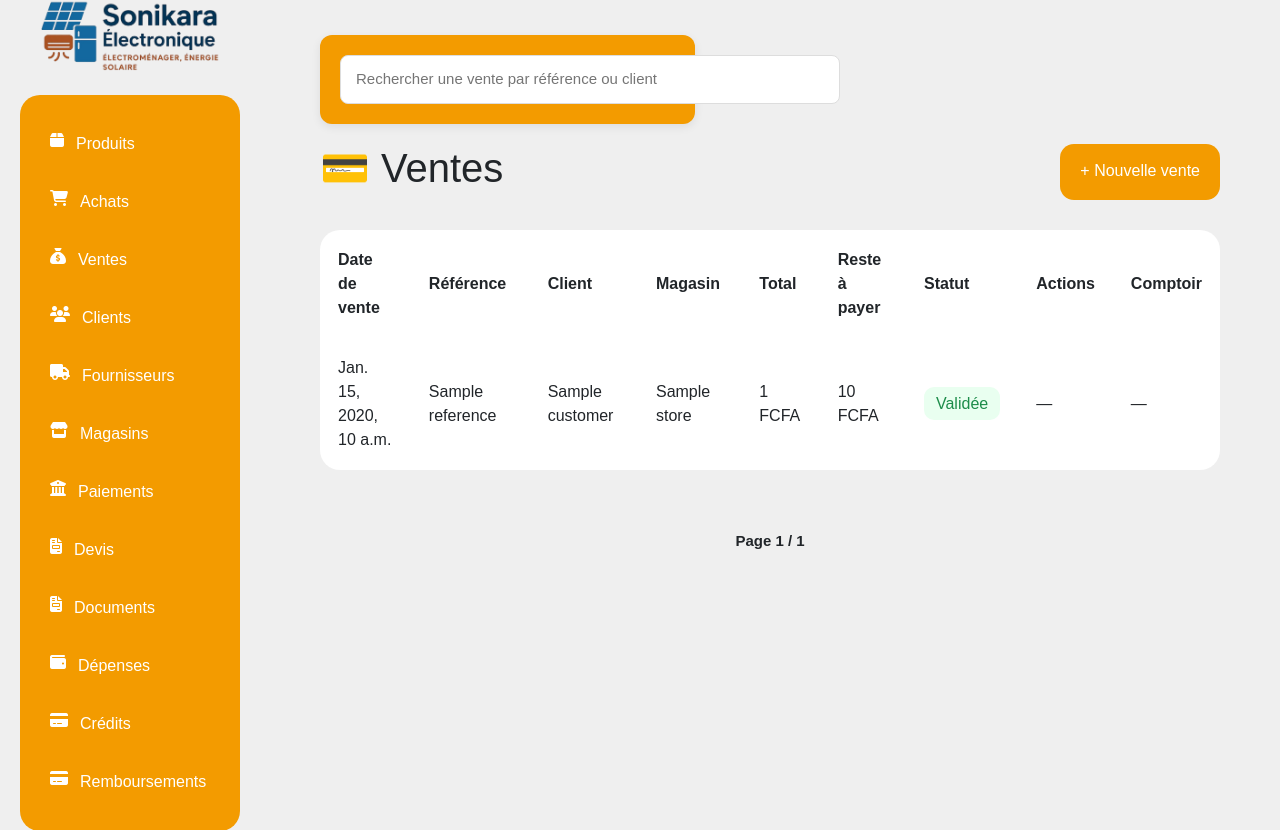
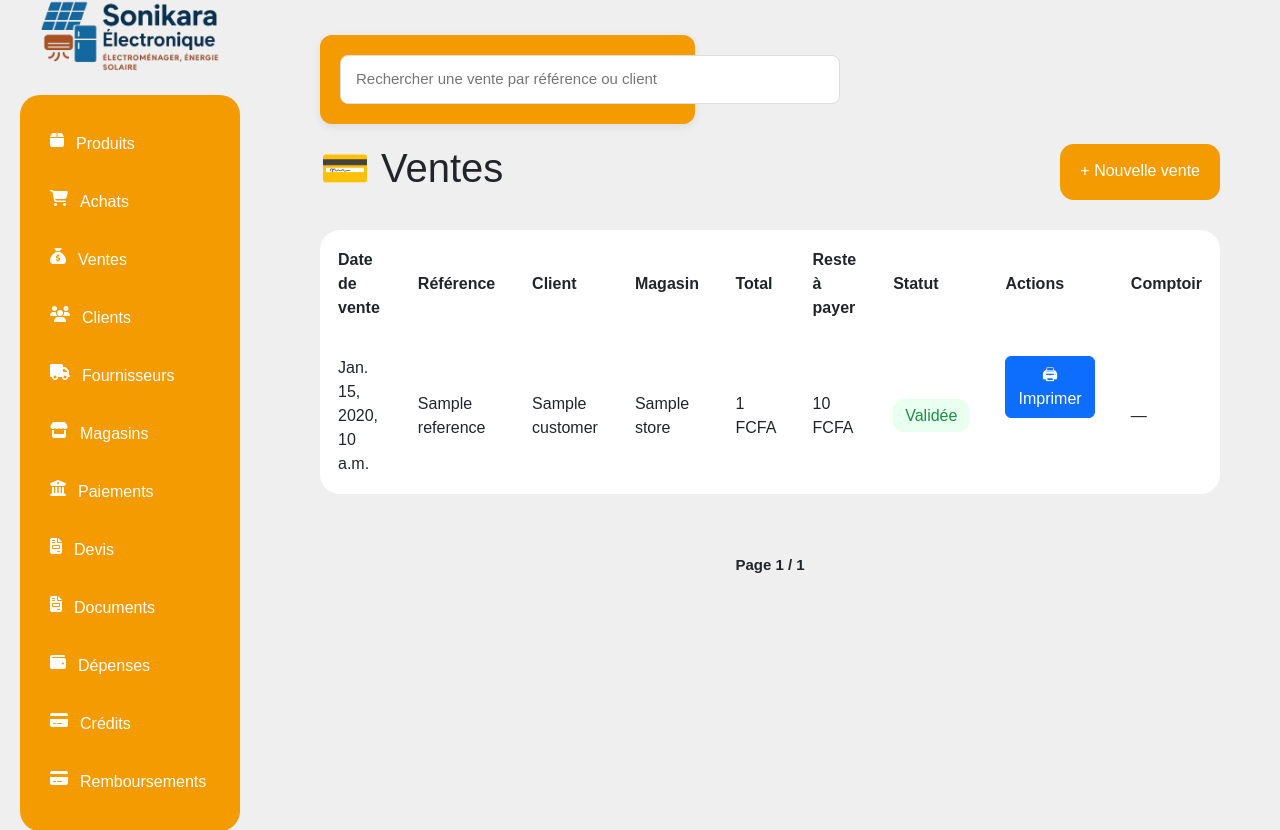
Before and after one commit to makan-dianka/sonikaraelectrostock, a Django app: template sales/templates/sales/list.html in a window 1280 px wide. Shown: the part 115-945 px from the top of the page. Run offline with Django 5.2, Linux system fonts and the light colour scheme; the template is opened without the code that fills it: most values are stand-ins (such as "Sample title", 1, 10 or a date in 2020); some libraries are stand-ins or nearby versions.

Commit message:
permette de imprimer la facture meme si cest annuler.  - mot annuler sera marquer sur la facture

```diff
--- a/documents/templates/documents/pdf/invoice.html
+++ b/documents/templates/documents/pdf/invoice.html
@@ -563,7 +563,6 @@
     </table>
 
 
-
     <!-- TOTAL -->
 
     <div class="total-area">
@@ -627,6 +626,11 @@
         </div>
     {% endif %}
 
+    {% if sale.status == 'cancelled' %}
+        <h1 style="color: red;">Vente Annulé</h1>
+    {% endif %}
+
+
     <div class="signature">
 
         <div>
--- a/sales/templates/sales/list.html
+++ b/sales/templates/sales/list.html
@@ -81,23 +81,23 @@
                                 {% endif %}
                             </td>
 
-                            <td>
+                            <td class="actions">
                                 {% if sale.status == 'draft' %}
                                     <a class="validate" href="{% url 'sales:validate' sale.id %}"
                                         onclick="return confirm('Valider la vente ?')">
                                         Valider
                                     </a>
                                 {% elif sale.status == 'validated' %}
-                                    <a class="btn btn-primary" href="{% url 'sales:print_invoice' sale.id %}" target="_blank">
-                                        🖨 Facture
-                                    </a>
-
                                     <a class="cancel" href="{% url 'sales:cancel' sale.id %}"
                                         onclick="return confirm('Annuler la vente ?')">
                                         Annuler
                                     </a>
-                                {% else %}
-                                    —
+                                {% endif %}
+
+                                {% if sale.status != 'draft' %}
+                                    <a class="btn btn-primary" href="{% url 'sales:print_invoice' sale.id %}" target="_blank">
+                                        🖨 Imprimer
+                                    </a>
                                 {% endif %}
                             </td>
 
--- a/static/css/sales/sale_list.css
+++ b/static/css/sales/sale_list.css
@@ -136,7 +136,7 @@ td {
 
     color: white;
 
-    padding: 10px 16px;
+    padding: 8px 16px;
 
     border-radius: 10px;
 
@@ -325,3 +325,9 @@ td {
     font-weight: 700;
 
 }
+
+td.actions {
+    display: flex;
+    align-items: center;
+    gap: 8px;
+}
```
